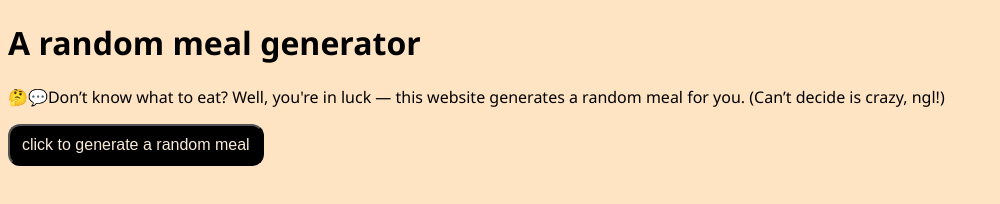
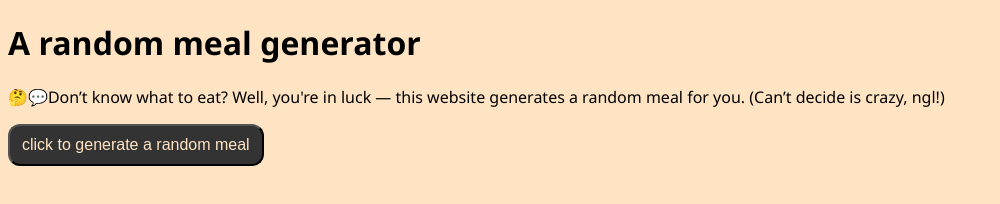
Before and after one commit to KHALIDIIN12/random-meal-generator, a plain HTML site: page index.html in a window 1280 px wide. In both pictures the pointer is over the button "click to generate a random meal". Shown: the whole page, without its empty margins (0-1000 px from the left). Drawn offline with Linux system fonts and the light colour scheme; a script that the page names is missing.

Commit message:
add hover effect to .genrbutton

```diff
--- a/style.css
+++ b/style.css
@@ -5,7 +5,6 @@ font-size:medium;
 }
 
 .genrbutton{
-
 border-radius: 12px;
 padding: 10px 12px;
 background-color: black;
@@ -13,3 +12,9 @@ color: antiquewhite;
 font-size: medium;
 cursor: pointer;
 }
+
+.genrbutton:hover {
+  background-color: #333;
+  color: bisque;
+  transition: background-color 0.2s ease-in-out;
+}
```
